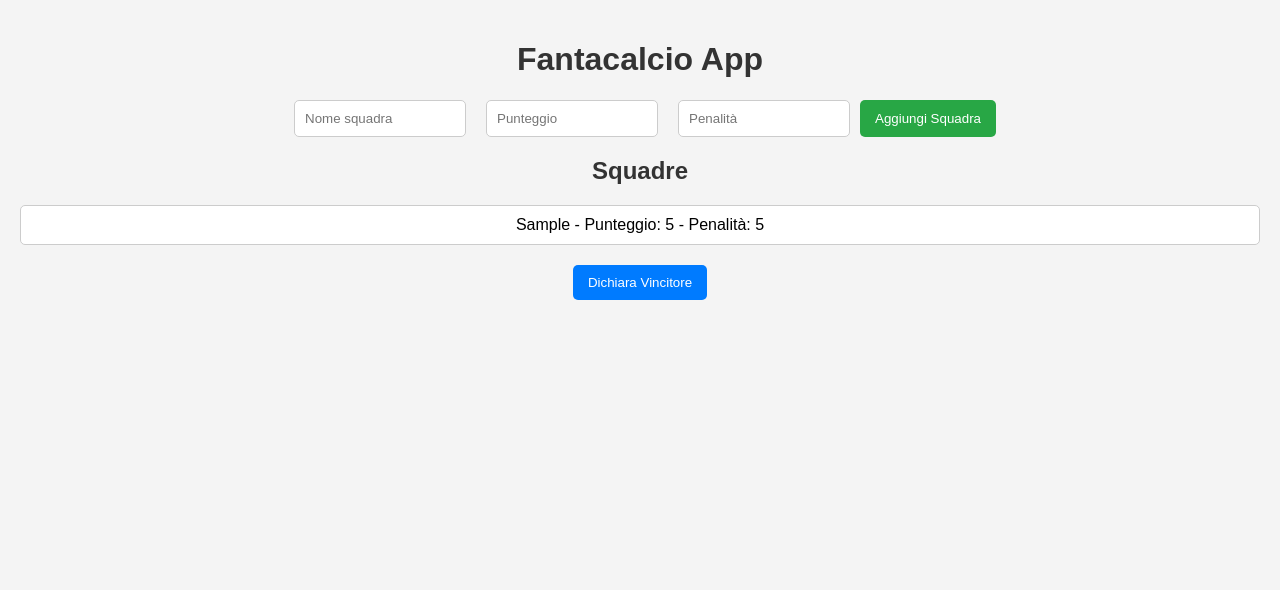
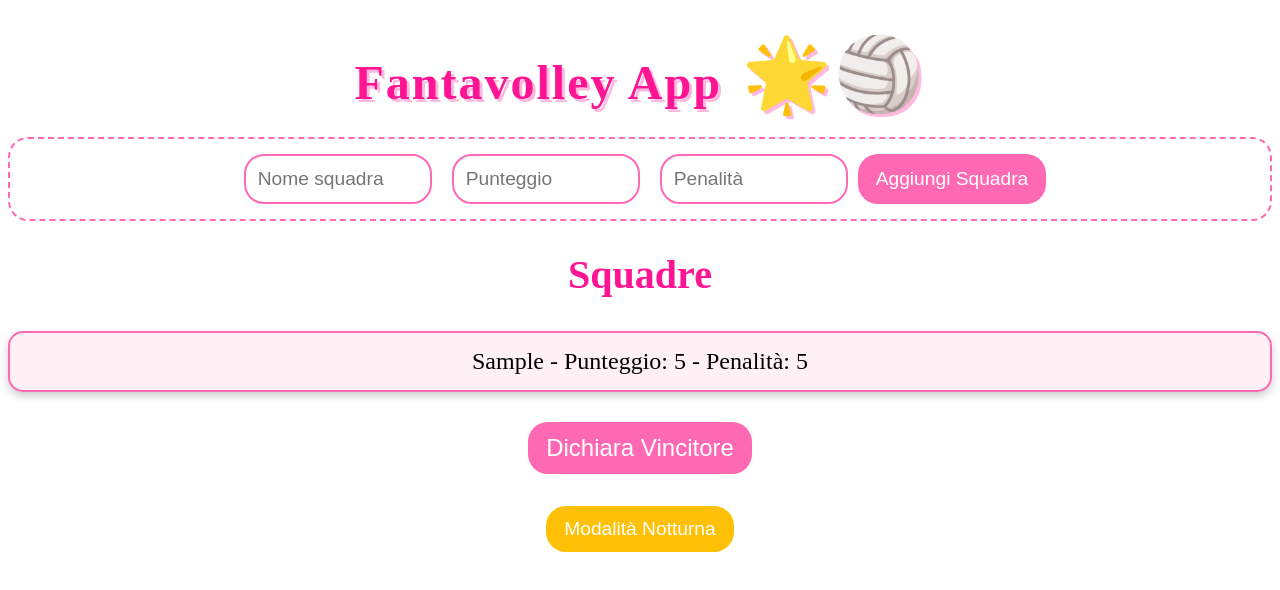
Before and after one commit to s4raa/sara, a plain HTML site: page index.html in a window 1280 px wide. Both pictures are taken after typing "Sample", "5", "5" into the empty fields and a click on the button "Aggiungi Squadra". Drawn offline with Linux system fonts and the light colour scheme.

Commit message:
T5RTTR5RT5

```diff
--- a/index.html
+++ b/index.html
@@ -3,11 +3,11 @@
 <head>
     <meta charset="UTF-8">
     <meta name="viewport" content="width=device-width, initial-scale=1.0">
-    <title>Fantacalcio App</title>
+    <title>Fantavolley App</title>
     <link rel="stylesheet" href="styles.css">
 </head>
 <body>
-    <h1>Fantacalcio App</h1>
+    <h1>Fantavolley App</h1>
     <form id="team-form">
         <input type="text" id="team-name" placeholder="Nome squadra" required>
         <input type="number" id="team-score" placeholder="Punteggio" required>
@@ -17,6 +17,12 @@
     <h2>Squadre</h2>
     <ul id="team-list"></ul>
     <button id="declare-winner">Dichiara Vincitore</button>
+    <h3 id="winner-display"></h3>
+    <div id="error-message" class="hidden"></div>
+
+
+    <button id="toggle-theme">Modalità Notturna</button>
+
 
     <script src="script.js"></script>
 </body>
--- a/script.js
+++ b/script.js
@@ -1,4 +1,5 @@
 const teams = [];
+
 
 document.getElementById('team-form').addEventListener('submit', function(e) {
     e.preventDefault();
@@ -14,12 +15,14 @@ document.getElementById('team-form').addEventListener('submit', function(e) {
     document.getElementById('team-form').reset();
 });
 
+
 function addTeamToList(team) {
     const teamList = document.getElementById('team-list');
     const li = document.createElement('li');
     li.textContent = `${team.name} - Punteggio: ${team.score} - Penalità: ${team.penalty}`;
     teamList.appendChild(li);
 }
+
 
 document.getElementById('declare-winner').addEventListener('click', function() {
     const winner = teams.reduce((prev, current) => {
--- a/styles.css
+++ b/styles.css
@@ -1,47 +1,88 @@
-body {
-    font-family: Arial, sans-serif;
-    background-color: #f4f4f4;
+bbody {
+    font-family: 'Poppins', sans-serif;
+    background: linear-gradient(to bottom, #ffe9f3, #ffccf1);
     margin: 0;
     padding: 20px;
+    transition: background 0.5s, color 0.5s;
 }
 
+
+body.dark {
+    background: #333;
+    color: white;
+}
+
+
 h1 {
-    color: #333;
+    color: #ff1493;
     text-align: center;
+    font-size: 3em;
+    text-shadow: 3px 3px 0 rgba(255, 20, 147, 0.3);
+    letter-spacing: 2px;
+    margin-bottom: 20px;
 }
+
+
+h1::after {
+    content: ' 🌟🏐';
+    font-size: 1.5em;
+}
+
 
 form {
     display: flex;
     justify-content: center;
     margin-bottom: 20px;
+    border: 2px dashed #ff69b4;
+    padding: 15px;
+    border-radius: 20px;
+    background: rgba(255, 255, 255, 0.8);
 }
+
 
 input {
     margin: 0 10px;
-    padding: 10px;
-    border: 1px solid #ccc;
-    border-radius: 5px;
-    width: 150px;
+    padding: 12px;
+    border: 2px solid #ff69b4;
+    border-radius: 20px;
+    width: 160px;
+    font-size: 1.2em;
+    transition: transform 0.2s;
 }
 
+
+input:focus {
+    outline: none;
+    border-color: #ff1493;
+    transform: scale(1.05);
+}
+
+
 button {
-    padding: 10px 15px;
-    background-color: #28a745;
+    padding: 12px 18px;
+    background-color: #ff69b4;
     color: white;
     border: none;
-    border-radius: 5px;
+    border-radius: 20px;
     cursor: pointer;
-    transition: background-color 0.3s;
+    transition: background-color 0.3s, transform 0.2s;
+    font-size: 1.2em;
 }
 
+
 button:hover {
-    background-color: #218838;
+    background-color: #ff1493;
+    transform: scale(1.05);
 }
 
+
 h2 {
-    color: #333;
+    color: #ff1493;
     text-align: center;
+    font-size: 2.5em;
+    margin-top: 30px;
 }
+
 
 ul {
     list-style-type: none;
@@ -49,26 +90,84 @@ ul {
     text-align: center;
 }
 
+
 li {
-    margin: 10px 0;
-    padding: 10px;
-    background: #ffffff;
-    border: 1px solid #ccc;
+    margin: 15px 0;
+    padding: 15px;
+    background: #fff0f5;
+    border: 2px solid #ff69b4;
+    border-radius: 15px;
+    font-size: 1.5em;
+    position: relative;
+    overflow: hidden;
+    box-shadow: 0 4px 8px rgba(0, 0, 0, 0.2);
+    transition: transform 0.2s;
+}
+
+
+li:hover {
+    transform: translateY(-5px);
+    background: #ffe4f1;
+}
+
+
+.progress-bar {
+    background: #ff69b4;
+    height: 10px;
     border-radius: 5px;
+    position: absolute;
+    bottom: 0;
+    left: 0;
+    transition: width 0.5s;
 }
+
 
 #declare-winner {
     display: block;
-    margin: 20px auto;
-    padding: 10px 15px;
-    background-color: #007bff;
+    margin: 30px auto;
+    padding: 12px 18px;
+    background-color: #ff69b4;
     color: white;
     border: none;
-    border-radius: 5px;
+    border-radius: 20px;
     cursor: pointer;
-    transition: background-color 0.3s;
+    transition: background-color 0.3s, transform 0.2s;
+    font-size: 1.5em;
 }
 
+
 #declare-winner:hover {
-    background-color: #0056b3;
+    background-color: #ff1493;
+    transform: scale(1.05);
 }
+
+
+#winner-display {
+    text-align: center;
+    font-size: 2em;
+    color: #ff69b4;
+    margin-top: 20px;
+}
+
+
+#error-message {
+    text-align: center;
+    color: red;
+    font-size: 1.2em;
+    margin-top: 20px;
+}
+
+
+.hidden {
+    display: none;
+}
+
+
+button#toggle-theme {
+    margin: 20px auto;
+    display: block;
+    padding: 12px 18px;
+    background-color: #ffc107;
+    color: white;
+    border: none;
+    border
```
